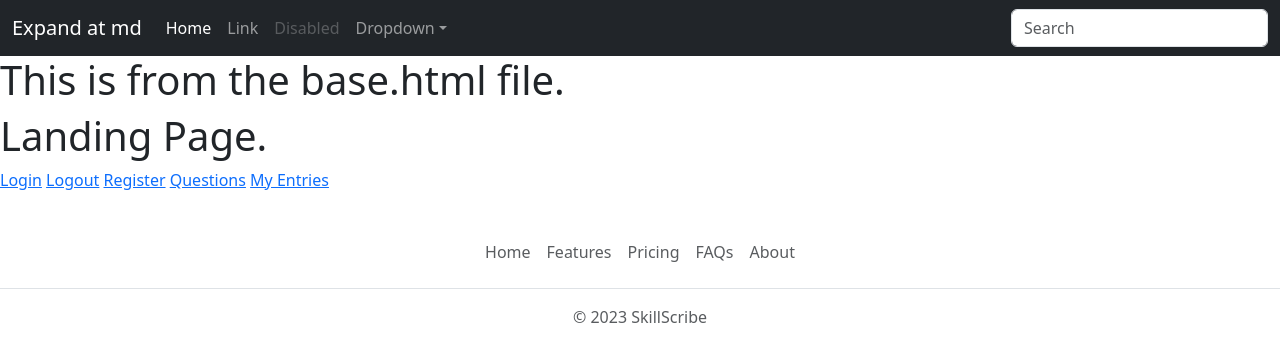
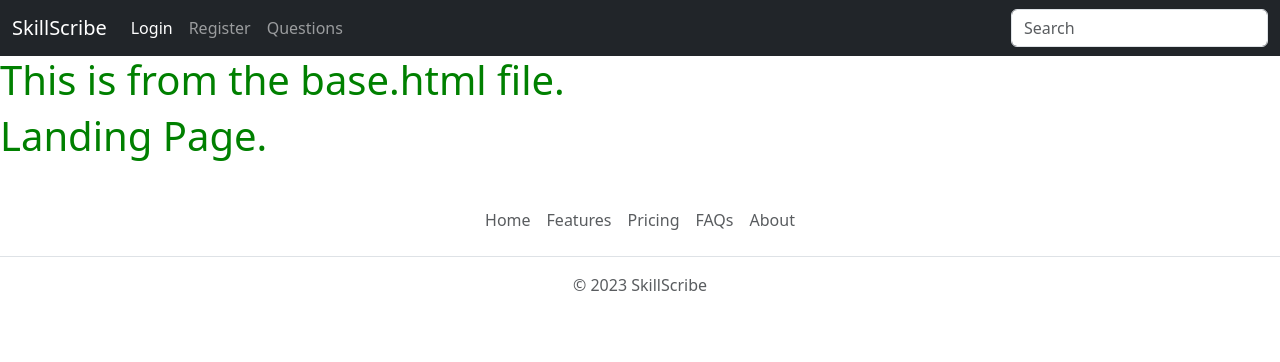
Before and after one commit to ldettorre/SkillScribe, a Django app: page / in a window 1280 px wide. Shown: the top 362 px of the page. Run offline with Django 4.2, Linux system fonts and the light colour scheme.

Commit message:
navbar template updated to show correct options dependingon if the user is logged in or not.

```diff
--- a/home/templates/home/index.html
+++ b/home/templates/home/index.html
@@ -1,8 +1,4 @@
 {% extends 'base.html' %} {% block content %}
     <h1>Landing Page.</h1>
-    <a href="{% url 'login' %}">Login</a>
-    <a href="{% url 'logout' %}">Logout</a>
-    <a href="{% url 'register' %}">Register</a>
-    <a href="{% url 'questions' %}">Questions</a>
-    <a href="{% url 'get_entries' %}">My Entries</a>
+
 {% endblock %}
--- a/skillScribe/settings.py
+++ b/skillScribe/settings.py
@@ -125,6 +125,9 @@ USE_TZ = True
 # https://docs.djangoproject.com/en/4.2/howto/static-files/
 
 STATIC_URL = 'static/'
+STATICFILES_DIRS = [
+    os.path.join(BASE_DIR, 'static'),
+]
 
 # Default primary key field type
 # https://docs.djangoproject.com/en/4.2/ref/settings/#default-auto-field
--- /dev/null
+++ b/static/css/style.css
@@ -0,0 +1,3 @@
+h1 {
+    color:green;
+}
--- a/templates/base.html
+++ b/templates/base.html
@@ -1,10 +1,12 @@
 <!DOCTYPE html>
+{% load static %}
 <html lang="en">
 <head>
     <meta charset="UTF-8">
     <meta http-equiv="X-UA-Compatible" content="IE=edge">
     <meta name="viewport" content="width=device-width, initial-scale=1.0">
     <link rel="stylesheet" href="https://cdn.jsdelivr.net/npm/bootstrap@5.3.0/dist/css/bootstrap.min.css">
+    <link rel="stylesheet" href="{% static 'css/style.css' %}">
     <script src="https://cdn.jsdelivr.net/npm/bootstrap@5.3.0/dist/js/bootstrap.bundle.min.js"></script>
     <title>SkillScribe</title>
 </head>
--- a/templates/partials/_navbar.html
+++ b/templates/partials/_navbar.html
@@ -1,28 +1,26 @@
 <nav class="navbar navbar-expand-md navbar-dark bg-dark" aria-label="Fourth navbar example">
     <div class="container-fluid">
-        <a class="navbar-brand" href="#">Expand at md</a>
+        <a class="navbar-brand" href="{% url 'index' %}">SkillScribe</a>
         <button class="navbar-toggler" type="button" data-bs-toggle="collapse" data-bs-target="#navbarsExample04" aria-controls="navbarsExample04" aria-expanded="false" aria-label="Toggle navigation">
         <span class="navbar-toggler-icon"></span>
         </button>
 
         <div class="collapse navbar-collapse" id="navbarsExample04">
         <ul class="navbar-nav me-auto mb-2 mb-md-0">
+            {% if request.user.is_authenticated %}
+                <li class="nav-item">
+                    <a class="nav-link active" aria-current="page" href="{% url 'logout' %}">Logout</a>
+                </li>
+            {% else %}
+                <li class="nav-item">
+                    <a class="nav-link active" aria-current="page" href="{% url 'login' %}">Login</a>
+                </li>
+                <li class="nav-item">
+                    <a class="nav-link" href="{% url 'register' %}">Register</a>
+                </li>
+            {% endif %}
             <li class="nav-item">
-            <a class="nav-link active" aria-current="page" href="#">Home</a>
-            </li>
-            <li class="nav-item">
-            <a class="nav-link" href="#">Link</a>
-            </li>
-            <li class="nav-item">
-            <a class="nav-link disabled">Disabled</a>
-            </li>
-            <li class="nav-item dropdown">
-            <a class="nav-link dropdown-toggle" href="#" data-bs-toggle="dropdown" aria-expanded="false">Dropdown</a>
-            <ul class="dropdown-menu">
-                <li><a class="dropdown-item" href="#">Action</a></li>
-                <li><a class="dropdown-item" href="#">Another action</a></li>
-                <li><a class="dropdown-item" href="#">Something else here</a></li>
-            </ul>
+            <a class="nav-link" href="{% url 'questions' %}">Questions</a>
             </li>
         </ul>
         <form role="search">
```
